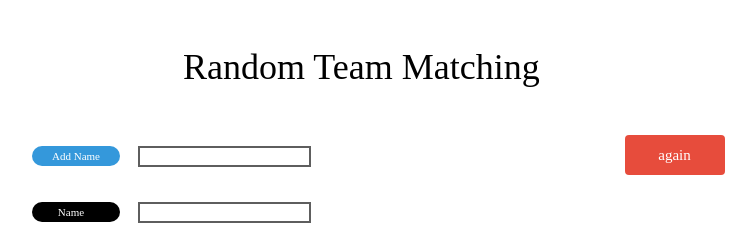
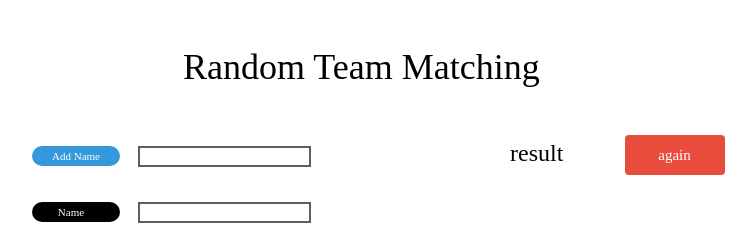
Before and after one commit to taehyeong224/random-team-react, a React (Create React App) app: page / in a window 1280 px wide. Shown: the top 229 px of the page, without its empty margins (57-813 px from the left). Built offline with nearby package versions, Linux system fonts and the light colour scheme.

Commit message:
add label

```diff
--- a/src/App.js
+++ b/src/App.js
@@ -3,6 +3,7 @@ import './css/App.css';
 import {MyHeader} from "./components/MyHeader";
 import {LabelAndInput} from "./components/LabelAndInput"
 import {MyButton} from "./components/MyButton";
+import {MyLabel} from "./components/MyLabel";
 
 const InputList = [
     {className: "add-name", labelText: "Add Name"},
@@ -23,6 +24,7 @@ function App() {
             <MyHeader message={"Random Team Matching"}/>
             {InputList.map((input, i) => <LabelAndInput key={i} {...input}/>)}
             {ButtonList.map((button, i) => <MyButton key={i} {...button}/>)}
+            <MyLabel className={"result"} text={"result"}/>
         </div>
     );
 }
--- /dev/null
+++ b/src/components/MyLabel.js
@@ -0,0 +1,7 @@
+import React from "react"
+import "../css/Label.css"
+
+export const MyLabel = ({className, text}) =>
+    <div className={className}>
+        <div>{text}</div>
+    </div>
--- /dev/null
+++ b/src/css/Label.css
@@ -0,0 +1,16 @@
+.result {
+    position: absolute;
+    width: 65px;
+    height: 28px;
+    left: 567px;
+    top: 139px;
+
+    font-family: Times New Roman;
+    font-style: normal;
+    font-weight: normal;
+    font-size: 24px;
+    line-height: 28px;
+    /* identical to box height */
+
+    color: #000000;
+}
```
